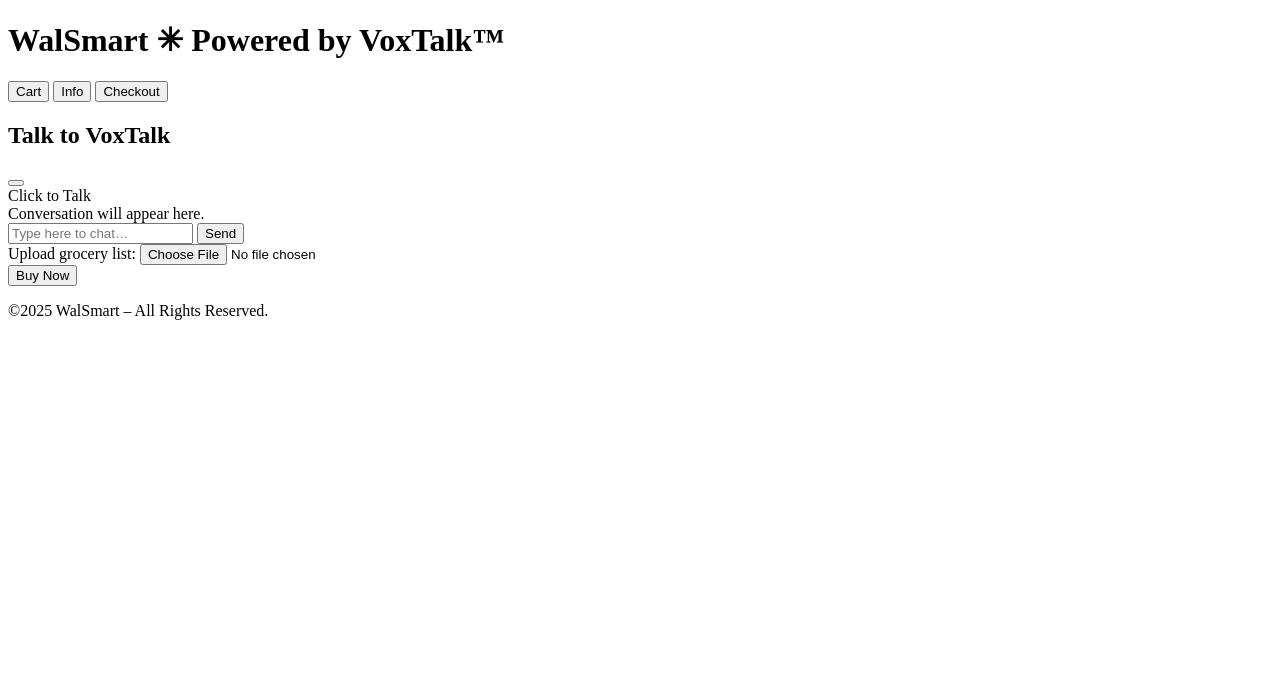
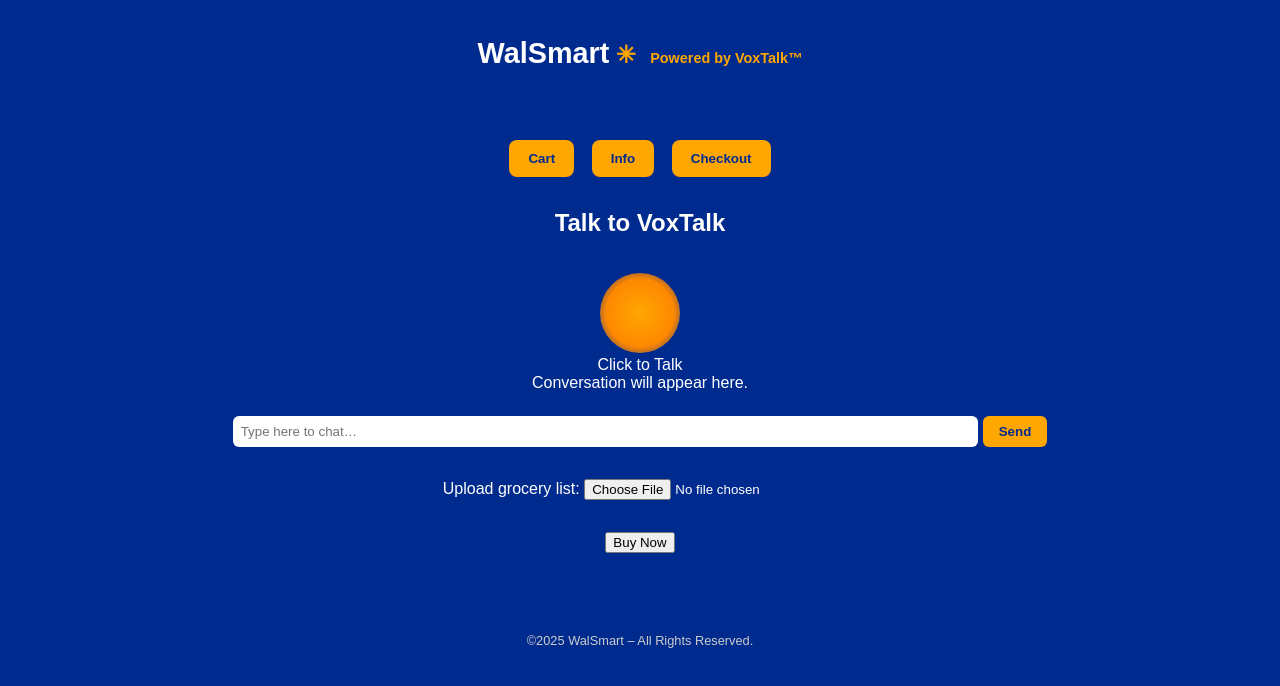
Before and after one commit to msimpson215/walsmart-demo-1, a website: page public/index.html in a window 1280 px wide. Drawn offline with Linux system fonts and the light colour scheme; a script that the page names is missing.

Commit message:
Enhance styling for layout and components
Added CSS styles for body, navbar, brand, and buttons.

```diff
--- a/public/style.css
+++ b/public/style.css
@@ -1,109 +1,110 @@
-<!doctype html>
-<html lang="en">
-<head>
-  <meta charset="utf-8" />
-  <title>WalSmart – Powered by VoxTalk™</title>
-  <meta name="viewport" content="width=device-width, initial-scale=1" />
-  <link rel="icon" href="data:,">
-  <link rel="stylesheet" href="style.css">
-  <script src="https://js.stripe.com/v3/"></script>
-</head>
-<body>
-  <header class="navbar">
-    <h1 class="brand">
-      <span class="brand-main">WalSmart</span>
-      <span class="brand-icon">✳</span>
-      <span class="powered-by">Powered by VoxTalk™</span>
-    </h1>
-  </header>
+body {
+  font-family: Arial, sans-serif;
+  background-color: #002b8e; /* deep WalSmart blue */
+  color: white;
+  margin: 0;
+  text-align: center;
+}
 
-  <main class="container">
-    <div class="portal-buttons">
-      <button id="cartBtn" class="portal">Cart</button>
-      <button id="infoBtn" class="portal">Info</button>
-      <button id="checkoutBtn" class="portal">Checkout</button>
-    </div>
+.navbar {
+  background-color: #002b8e;
+  padding: 1rem;
+  display: flex;
+  justify-content: center;
+  align-items: center;
+}
 
-    <div class="chat-section">
-      <h2>Talk to VoxTalk</h2>
-      <button id="pttBtn" aria-pressed="false" class="halo-button"></button>
-      <div class="hint">Click to Talk</div>
-      <div id="answer"><div class="muted">Conversation will appear here.</div></div>
-      <audio id="remote" autoplay playsinline></audio>
+.brand {
+  display: flex;
+  align-items: baseline;
+  gap: 0.4rem;
+}
 
-      <div class="classic-chat">
-        <input id="userInput" placeholder="Type here to chat…" />
-        <button id="sendBtn">Send</button>
-      </div>
-    </div>
+.brand-main {
+  font-size: 1.8rem;
+  font-weight: bold;
+  color: #fff;
+}
 
-    <div class="upload-section">
-      <label for="fileUpload">Upload grocery list:</label>
-      <input type="file" id="fileUpload" accept=".txt,.jpg,.png,.pdf">
-    </div>
+.brand-icon {
+  color: #ffa600; /* orange accent */
+  font-size: 1.5rem;
+}
 
-    <div class="purchase-section">
-      <button id="checkout">Buy Now</button>
-    </div>
-  </main>
+.powered-by {
+  font-size: 0.9rem;
+  color: #ffa600;
+  margin-left: 0.5rem;
+}
 
-  <footer>
-    <p>©2025 WalSmart – All Rights Reserved.</p>
-  </footer>
+.container {
+  padding: 2rem;
+}
 
-  <script>
-    const stripe = Stripe("<%= STRIPE_PUBLIC_KEY %>");
-    const checkoutBtn = document.getElementById("checkout");
+.portal-buttons {
+  margin-bottom: 1rem;
+}
 
-    checkoutBtn.addEventListener("click", async () => {
-      const res = await fetch("/create-checkout-session", { method: "POST" });
-      const data = await res.json();
-      const result = await stripe.redirectToCheckout({ sessionId: data.id });
-      if (result.error) alert(result.error.message);
-    });
+.portal {
+  background-color: #ffa600;
+  color: #002b8e;
+  border: none;
+  padding: 0.7rem 1.2rem;
+  margin: 0 0.4rem;
+  font-weight: bold;
+  border-radius: 8px;
+  cursor: pointer;
+}
 
-    // --- VoxTalk Realtime / Classic Chat ---
-    const pttBtn   = document.getElementById("pttBtn");
-    const answerEl = document.getElementById("answer");
-    const remoteEl = document.getElementById("remote");
-    const inputEl  = document.getElementById("userInput");
-    const sendBtn  = document.getElementById("sendBtn");
+.portal:hover {
+  background-color: #ffbb33;
+}
 
-    async function startSession() {
-      const r = await fetch("/session");
-      const data = await r.json();
-      const pc = new RTCPeerConnection();
-      const ms = await navigator.mediaDevices.getUserMedia({ audio: true });
-      ms.getTracks().forEach(t => pc.addTrack(t, ms));
-      pc.ontrack = e => remoteEl.srcObject = e.streams[0];
-      const offer = await pc.createOffer();
-      await pc.setLocalDescription(offer);
-      const sdpResponse = await fetch("https://api.openai.com/v1/realtime?model=gpt-4o-realtime-preview", {
-        method: "POST",
-        headers: {
-          Authorization: `Bearer ${data.client_secret.value}`,
-          "Content-Type": "application/sdp"
-        },
-        body: offer.sdp
-      });
-      const answer = { type: "answer", sdp: await sdpResponse.text() };
-      await pc.setRemoteDescription(answer);
-    }
+.chat-section {
+  margin-top: 2rem;
+}
 
-    pttBtn.addEventListener("click", startSession);
+.halo-button {
+  width: 80px;
+  height: 80px;
+  border-radius: 50%;
+  border: none;
+  background: radial-gradient(circle, #ffa600 0%, #ff8800 60%, #002b8e 100%);
+  cursor: pointer;
+  margin-top: 1rem;
+}
 
-    sendBtn.addEventListener("click", async () => {
-      const text = inputEl.value.trim();
-      if (!text) return;
-      const r = await fetch("/chat", {
-        method: "POST",
-        headers: { "Content-Type": "application/json" },
-        body: JSON.stringify({ text })
-      });
-      const data = await r.json();
-      answerEl.innerHTML = `<p>${data.reply}</p>`;
-      inputEl.value = "";
-    });
-  </script>
-</body>
-</html>
+.classic-chat {
+  margin-top: 1.5rem;
+}
+
+#userInput {
+  padding: 0.5rem;
+  width: 60%;
+  border-radius: 6px;
+  border: none;
+}
+
+#sendBtn {
+  padding: 0.5rem 1rem;
+  background-color: #ffa600;
+  border: none;
+  border-radius: 6px;
+  color: #002b8e;
+  font-weight: bold;
+  cursor: pointer;
+}
+
+.upload-section {
+  margin-top: 2rem;
+}
+
+.purchase-section {
+  margin-top: 2rem;
+}
+
+footer {
+  margin-top: 3rem;
+  font-size: 0.8rem;
+  color: #ccc;
+}
```
